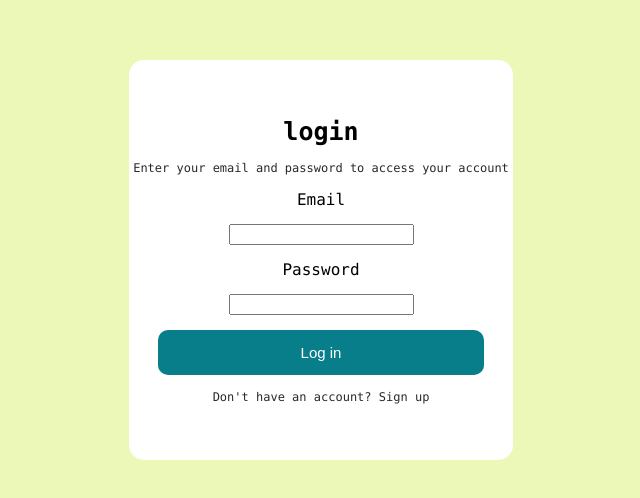
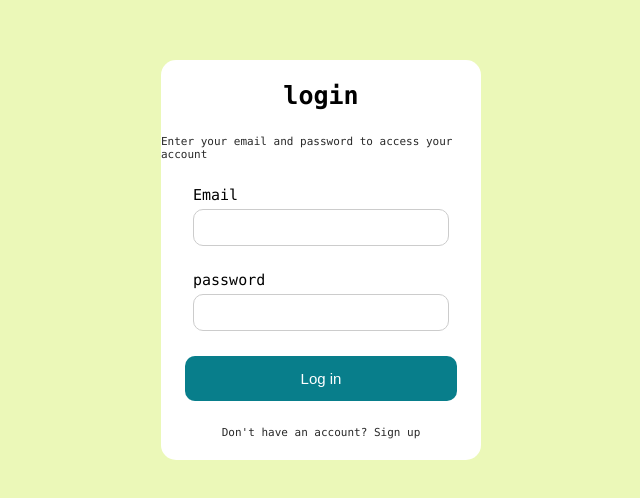
Before and after one commit to anythinglord/mind-money, a React (Vite) app: page / in a window 1280 px wide. Shown: the part 140-638 px from the top of the page, without its empty margins (319-959 px from the left). Built offline with nearby package versions, Linux system fonts and the light colour scheme.

Commit message:
create simple components

```diff
--- /dev/null
+++ b/src/components/Button/Button.css
@@ -0,0 +1,11 @@
+.btn {
+    background-color: #087E8B;
+    border: none;
+    padding: 10px;
+    height: 45px;
+    color: #fff;
+    font-size: 15px;
+    width: 85%;
+    border-radius: 10px;
+    cursor: pointer;
+}
--- /dev/null
+++ b/src/components/Button/Button.tsx
@@ -0,0 +1,12 @@
+import './Button.css'
+
+interface Props {
+    label: string
+    handleClick: () => void
+}
+
+export const Button = ({ label, handleClick }: Props) => {
+    return (
+        <button className='btn' onClick={handleClick}>{label}</button>
+    )
+}
--- /dev/null
+++ b/src/components/Input/Input.css
@@ -0,0 +1,17 @@
+.index {
+    display: flex;
+    flex-direction: column;
+    width: 80%;
+    gap: 5px;
+}
+
+.label {
+    font-size: 15px;
+    font-weight: 500;
+}
+
+.input {
+    border: 1px solid #ccc;
+    padding: 10px;
+    border-radius: 10px;
+}
--- /dev/null
+++ b/src/components/Input/Input.tsx
@@ -0,0 +1,17 @@
+import './Input.css'
+
+type inputType = 'password' | 'text'
+
+interface Props {
+    type?: inputType
+    label?: string
+}
+
+export const Input = ({ type = 'text', label = '' }: Props) => {
+    return(
+        <div className='index'>
+            <div className="label">{label}</div>
+            <input type={type} className='input'/>
+        </div>
+    )
+}
--- a/src/pages/Login/Login.css
+++ b/src/pages/Login/Login.css
@@ -9,12 +9,12 @@
 .card {
     background-color: #fff;
     height: 50vh;
-    width: 30vw;
+    width: 25vw;
     display: flex;
     justify-content: center;
     align-items: center;
     flex-direction: column;
-    gap: 15px;
+    gap: 25px;
     border-radius: 15px;
 }
 
@@ -24,17 +24,6 @@
 }
 
 .message {
-    font-size: 12px;
+    font-size: 11px;
     color: #292929;
 }
-
-.button {
-    background-color: #087E8B;
-    border: none;
-    padding: 10px;
-    height: 45px;
-    color: #fff;
-    font-size: 15px;
-    width: 85%;
-    border-radius: 10px;
-}
--- a/src/pages/Login/Login.tsx
+++ b/src/pages/Login/Login.tsx
@@ -1,3 +1,5 @@
+import { Button } from "../../components/Button/Button";
+import { Input } from "../../components/Input/Input";
 import "./Login.css";
 
 export const Login = () => {
@@ -6,13 +8,9 @@ export const Login = () => {
             <div className="card">
                 <div className="title">login</div>
                 <div className="message">Enter your email and password to access your account</div>
-                Email
-                <input/>
-                Password
-                <input type="password"/>
-                <button className="button">
-                    Log in
-                </button>
+                <Input label='Email'/>
+                <Input type='password' label='password' />
+                <Button label='Log in' handleClick={() => alert('')}/>
                 <div className="message">Don't have an account? Sign up</div>
             </div>
         </div>
```
